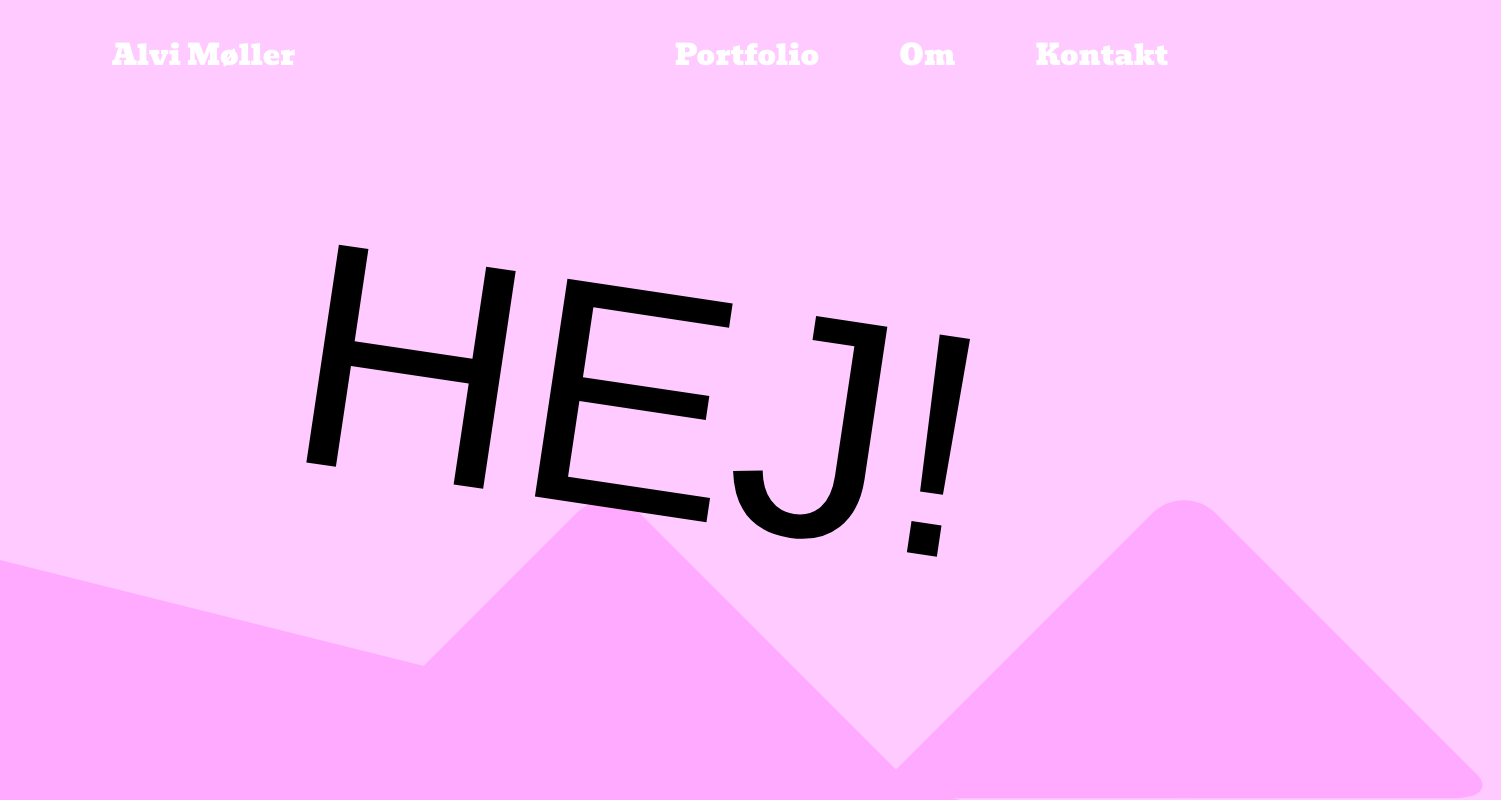
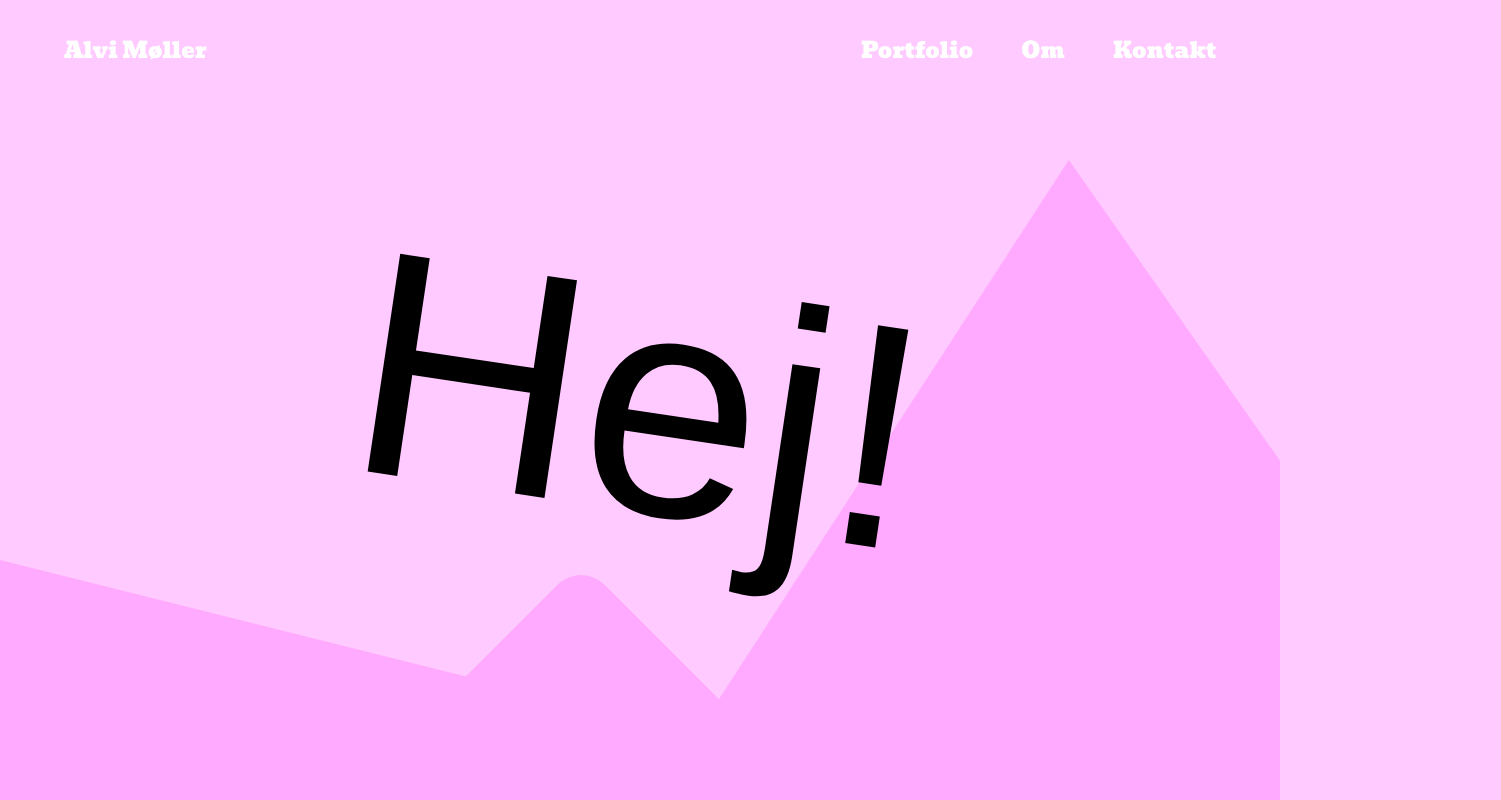
Before and after one commit to alvihelene/portfolio, a React (Vite) app in the folder portfolio/: page / in a window 1280 px wide. Shown: the top 800 px of the page, 1501 px wide, since content can reach past the window. Built offline with nearby package versions, Linux system fonts and the light colour scheme; a web font is replaced by a local one.

Commit message:
Mountains done - need to be made responsive

```diff
--- a/portfolio/src/components/background/Hej.jsx
+++ b/portfolio/src/components/background/Hej.jsx
@@ -2,6 +2,6 @@ import "./Hej.scss"
 
 export default function Hej(){
     return(
-      <div className="hej">HEJ!</div>
+      <div className="hej">Hej!</div>
     );
 }
--- a/portfolio/src/components/background/Hej.scss
+++ b/portfolio/src/components/background/Hej.scss
@@ -2,7 +2,7 @@
 
 .hej{
     font-family: v.$cow-font;
-    font-size:40rem;
+    font-size:25rem;
     transform: rotate(8.5deg);
     display: flex;
     justify-content: center;
--- a/portfolio/src/components/background/Mountains.jsx
+++ b/portfolio/src/components/background/Mountains.jsx
@@ -10,7 +10,10 @@ export default function Mountains(){
             <div className="triangle-container">
                 <div className="triangle1"></div>
                 <div className="triangle2"></div>
-                <div className="triangle3"></div>
+                <div className="triangle3-container">
+                    <div className="triangle3"></div>
+                    <div className="peak"></div>
+                    </div>
             </div>
         </div>
         </>
--- a/portfolio/src/components/background/Mountains.scss
+++ b/portfolio/src/components/background/Mountains.scss
@@ -2,6 +2,7 @@
   display: flex;
   justify-content: center;
   align-items: center;
+  overflow: hidden;
 
 }
 
@@ -24,11 +25,11 @@
 .triangle2 {
   position: absolute;
   bottom: 0;
-  left: 35%;
+  left: 36%;
   background-color: #FFa9FF;
   text-align: left;
-  width: 20em;
-  height: 20em;
+  width: 15em;
+  height: 15em;
   border-top-right-radius: 20%;
 }
 
@@ -37,8 +38,8 @@
   content: '';
   position: absolute;
   background-color: inherit;
-  width: 20em;
-  height: 20em;
+  width: 15em;
+  height: 15em;
   border-top-right-radius: 15%;
 }
 
@@ -54,37 +55,16 @@
   transform: rotate(135deg) skewY(-45deg) scale(.707, 1.414) translate(50%);
 }
 
-
-
+.triangle3-container {
+ border-radius: 20px; /* Adjust this value as needed */
+  overflow: hidden;
+}
 .triangle3 {
   position: absolute;
-  bottom: 0;
-  left: 80%;
-  background-color: #FFa9FF;
-  text-align: left;
-  width: 20em;
-  height: 20em;
-  border-top-right-radius: 20%;
+  top: 20%;
+  right: 0;
+  width: 55%; /* Adjust as needed */
+  height: 80%; /* Adjust as needed */
+  clip-path:polygon(31% 100%, 30% 100%, 11% 100%, 70% 0%, 70% 0%, 100% 47%, 100% 100%, 62% 100%);
+  background-color: #FFa9FF; /* Adjust color as needed */
 }
-
-.triangle3:before,
-.triangle3:after {
-  content: '';
-  position: absolute;
-  background-color: inherit;
-  width: 20em;
-  height: 20em;
-  border-top-right-radius: 15%;
-}
-
-.triangle3 {
-  transform: rotate(-45deg) skewX(0deg) scale(0.7);
-}
-
-.triangle3:before {
-  transform: rotate(-135deg) skewX(-45deg) scale(1.414, .707) translate(0, -50%);
-}
-
-.triangle3:after {
-  transform: rotate(135deg) skewY(-45deg) scale(.707, 1.414) translate(50%);
-}
--- a/portfolio/src/nav/Navbar.scss
+++ b/portfolio/src/nav/Navbar.scss
@@ -1,6 +1,6 @@
 @use "../styling/Variables.scss" as v;
 
-$navbar-spacing: 5rem;
+$navbar-spacing: 2rem;
 
 .nav-wrap {
     position: fixed;
@@ -12,7 +12,7 @@ $navbar-spacing: 5rem;
     color: v.$white;
     padding: 2rem;
     z-index: 10;
-    font-size: 1.8rem;
+    font-size: 1.4rem;
 
     .left {
         flex: 1;
@@ -22,14 +22,14 @@ $navbar-spacing: 5rem;
         display: flex;
         justify-content: flex-end;
         align-items: center;
-        gap: 5rem;
+        gap: 3rem;
     }
 
     .burger-menu {
         display: none;
     }
 
-    @media screen and (max-width: 1200px) {
+    @media screen and (max-width: 700px) {
 
         padding:0px;
         margin-top:2rem;
```
